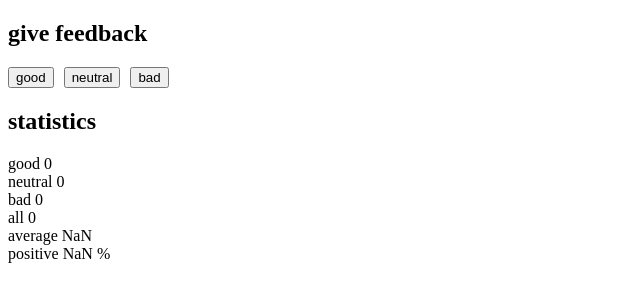
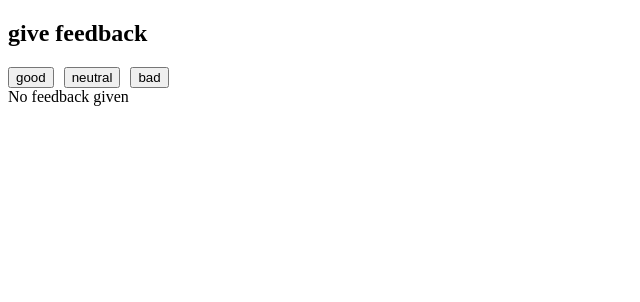
Before and after one commit to sni153/fso, a React (Vite) app in the folder part1/unicafe/: page / in a window 1280 px wide. Shown: the top 302 px of the page, without its empty margins (0-640 px from the left). Built offline with nearby package versions, Linux system fonts and the light colour scheme.

Commit message:
add solution for 1.9: unicafe step4

```diff
--- a/part1/unicafe/src/App.jsx
+++ b/part1/unicafe/src/App.jsx
@@ -2,17 +2,18 @@
 import { useState } from "react";
 import "./App.css";
 
-const Header = ({title}) => {
-  return (
-    <h2>{title}</h2>
-  )
-}
+const Header = ({ title }) => {
+  return <h2>{title}</h2>;
+};
 
 const Button = (props) => {
   return <button onClick={props.handleClick}>{props.text}</button>;
 };
 
 const Statistics = ({ good, neutral, bad, all, average, positive }) => {
+  if (all === 0) {
+    return <div>No feedback given</div>;
+  } else {
     return (
       <>
         <Header title="statistics" />
@@ -26,6 +27,7 @@ const Statistics = ({ good, neutral, bad, all, average, positive }) => {
         </div>
       </>
     );
+  }
 };
 
 const Statistic = (props) => {
```
Lines whose indentation alone changed are shown as unchanged.
